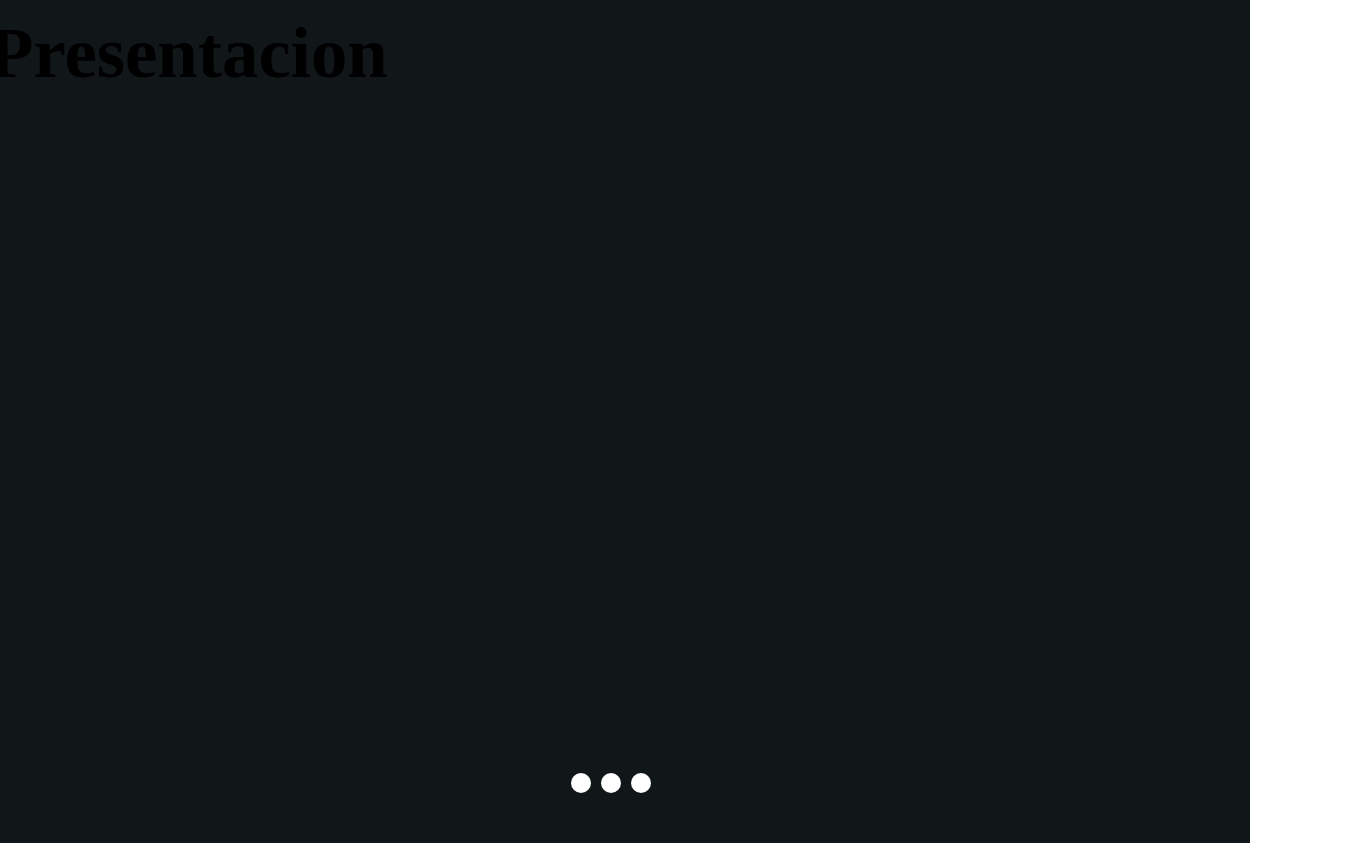
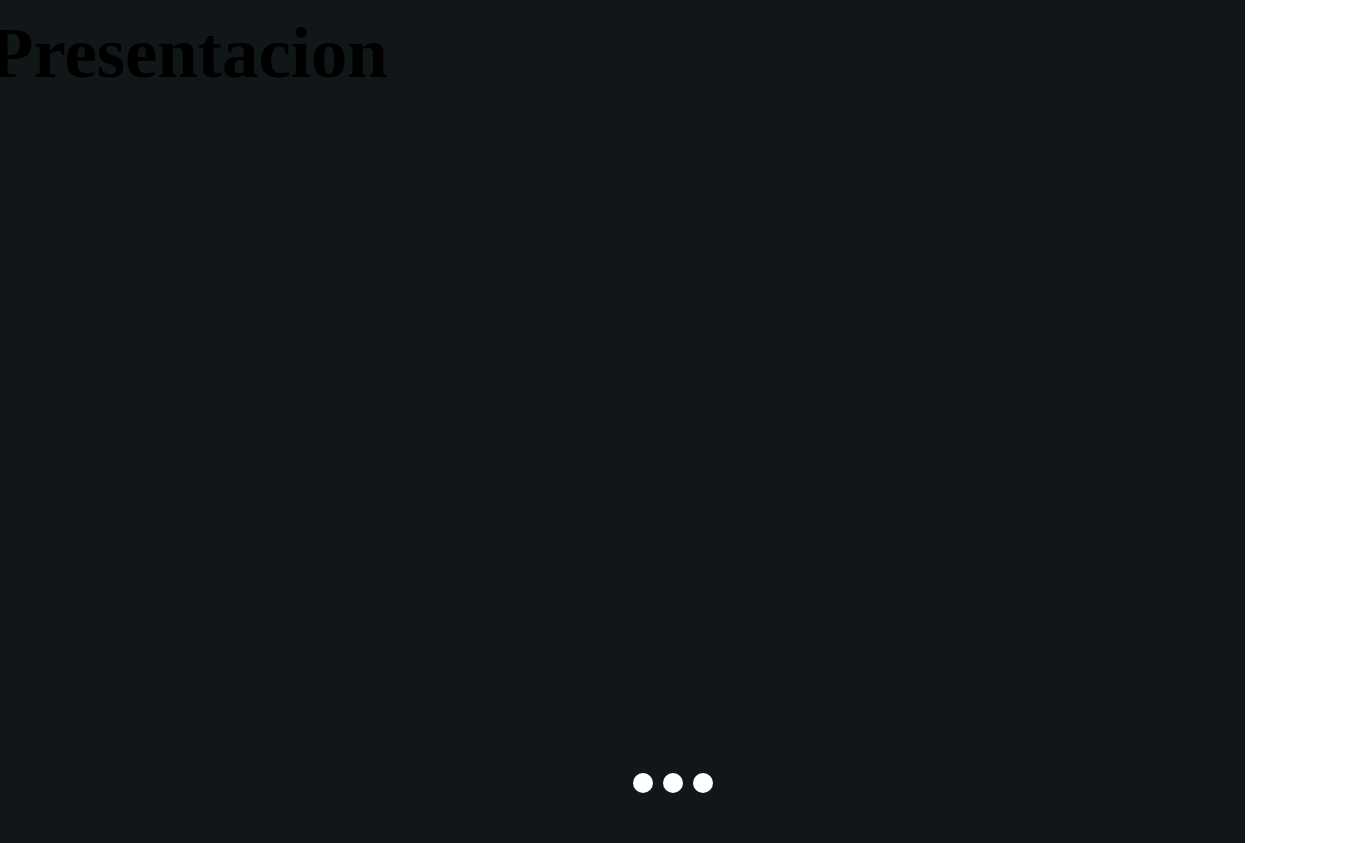
Before and after one commit to Alguerrerov/Portfolio, a plain HTML site: page index.html in a window 1280 px wide. Shown: the full height of the page, 1372 px wide, since content can reach past the window. Drawn offline with Linux system fonts and the light colour scheme.

Commit message:
Update design.css

```diff
--- a/design.css
+++ b/design.css
@@ -4,6 +4,9 @@
 
 main{
   display: block;
+  background-color: #111718;
+  margin-top: -3.6%;
+  margin-left: -8px;
 }
 
 .slide{
@@ -24,12 +27,9 @@ main{
 
 .container{
   position: relative;
-  width: 101%;
+  width: 110%;
   height: 110dvh;
-  background-color: #111718;
-  --foreground-color: #fdf4be;;
-  margin-top: -3.6%;
-  margin-left: -8px;
+
 }
 
 .slider input{
```
